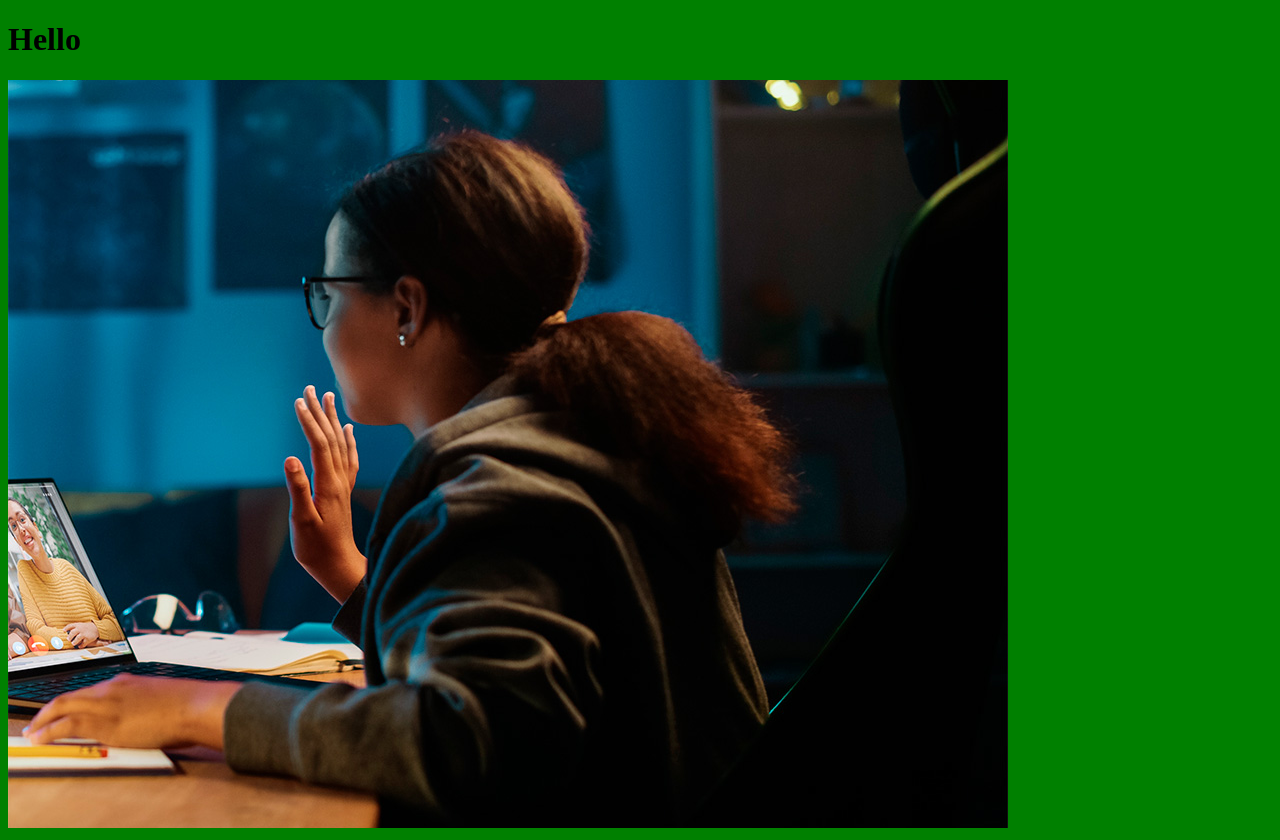
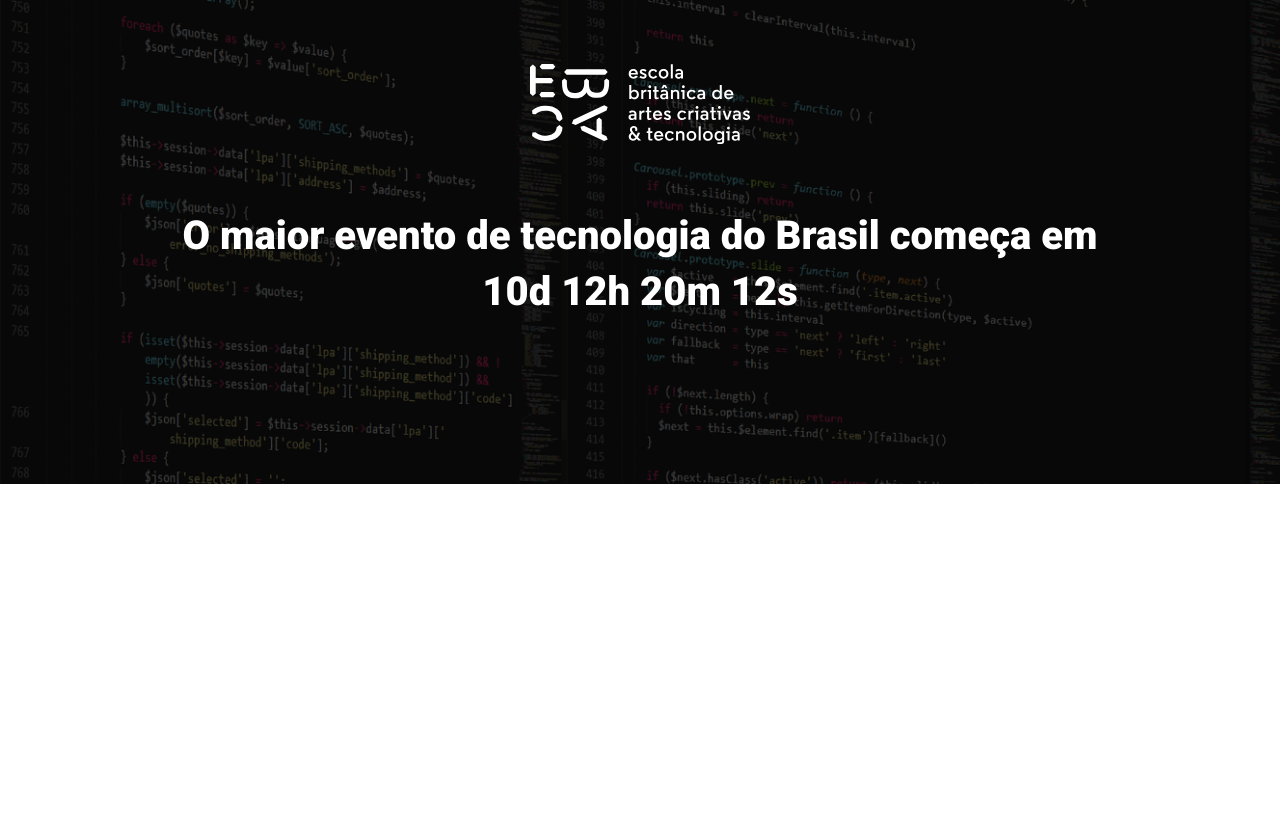
Before and after one commit to lenonmerlo/ebac_talks, a website built with Parcel: page src/index.html in a window 1280 px wide. After the commit the page ends 800 px from the top, so only its background shows below. Built offline with nearby package versions, Linux system fonts and the light colour scheme.

Commit message:
criando o hero

```diff
--- a/src/index.html
+++ b/src/index.html
@@ -1,14 +1,24 @@
 <!DOCTYPE html>
-<html lang="en">
+<html lang="pt-br">
 <head>
     <meta charset="UTF-8">
     <meta name="viewport" content="width=device-width, initial-scale=1.0">
-    <title>EBAC TALKS</title>
+    <title>EBAC Tech Talks</title>
+    <link rel="preconnect" href="https://fonts.googleapis.com">
+    <link rel="preconnect" href="https://fonts.gstatic.com" crossorigin>
+    <link href="https://fonts.googleapis.com/css2?family=Roboto:ital,wght@0,100;0,300;0,400;0,500;0,700;0,900;1,100;1,300;1,400;1,500;1,700;1,900&display=swap" rel="stylesheet">
     <link rel="stylesheet" href="./styles/main.scss">
 </head>
 <body>
-    <h1>Hello</h1>
-    <img src="./images/backend.png" alt="imagem de uma programadora">
+    <header class="hero">
+        <div class="container">
+            <img class="hero__logo" src="./images/ebac_logo.svg" alt="Logo Ebac">
+            <p class="hero__text">O maior evento de tecnologia do Brasil começa em 10d 12h 20m 12s</p>
+        </div>
+
+
+    </header>
+
     <script src="./scripts/main.js"></script>
 </body>
 </html>
--- /dev/null
+++ b/src/styles/_hero.scss
@@ -0,0 +1,54 @@
+.hero {
+    padding-top: 64px;
+    padding-bottom: 100px;
+    background-image: url(../images/fundo.png);
+    background-repeat: no-repeat;
+    background-size: cover;
+    position: relative;
+    color: #fff;
+
+    .container {
+        position: relative;
+    }
+
+    &::before {
+        position: absolute;
+        top: 0;
+        left: 0;
+        width: 100%;
+        height: 100%;
+        background-color: #000;
+        content: '';
+        opacity: 0.7;
+    }
+
+    &__text {
+        margin-top: 64px;
+        margin-bottom: 64px;
+        font-size: 40px;
+        line-height: 56px;
+
+        font-weight: 900;
+        text-align: center;
+
+    }
+
+    &__logo {
+        margin: 0 auto;
+        height: 80px;
+        display: block;
+    }
+
+    @media (max-width: 640px) {
+        padding: 40px 0;
+        &__logo {
+            height: 40px;
+        }
+
+        &__text {
+            font-size: 22px;
+            line-height: 24px;
+            margin: 24px 0;
+        }
+    }
+}
--- a/src/styles/main.scss
+++ b/src/styles/main.scss
@@ -1,3 +1,22 @@
-body {
-    background-color: green;
+@use 'hero';
+
+* {
+    margin: 0;
+    padding: 0;
+    box-sizing: border-box;
+    font-family: Roboto, sans-serif;
 }
+
+.container {
+    max-width: 960px;
+    width: 100%;
+    margin: 0 auto;
+
+    @media (max-width: 640px){
+        max-width: 80%;
+    }
+
+    @media (max-width: 1024px) {
+        max-width: 90%;
+    }
+}
```
